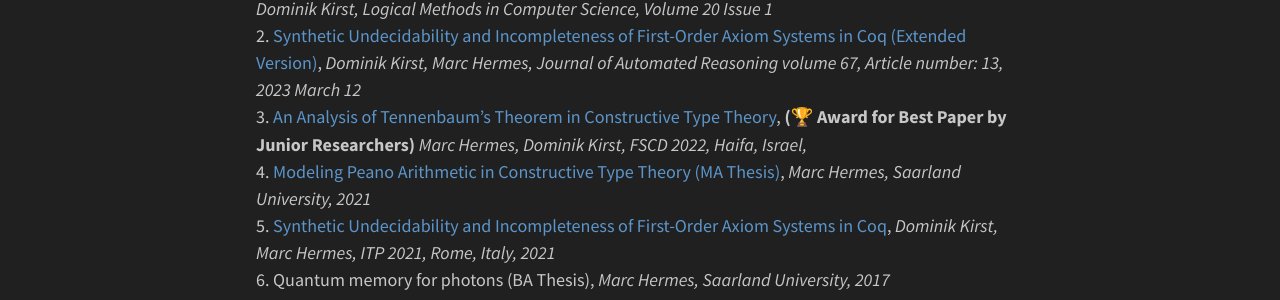
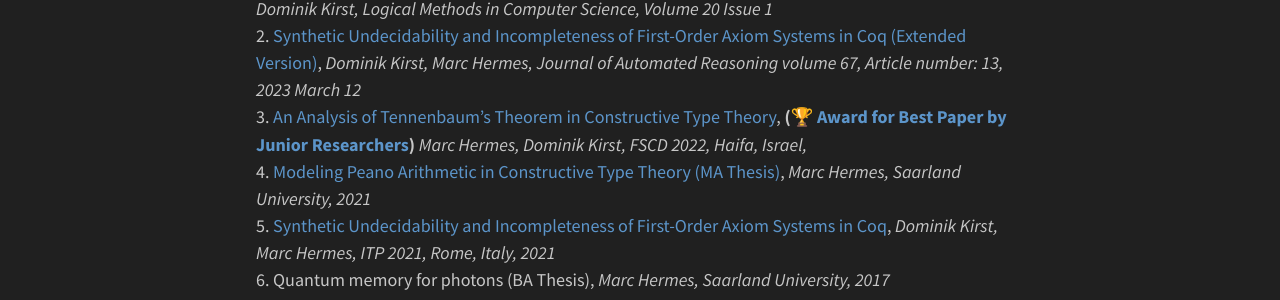
Before and after one commit to HermesMarc/hermesmarc.github.io, a Jekyll site: the page built from about.md, in a window 1280 px wide. Shown: the part 804-1104 px from the top of the page. Built offline with Jekyll 4.4.1, drawn with Linux system fonts in a browser that asks for light colours; nearby versions of some CDN libraries; part of the change alters nothing that is shown.

```diff
--- a/about.md
+++ b/about.md
@@ -16,7 +16,7 @@ In my free time, I enjoy scaling the heights of the local climbing gym, watching
 
 6. [An Analysis of Tennenbaum's Theorem in Constructive Type Theory (Journal Version)](https://lmcs.episciences.org/13204) *Marc Hermes, Dominik Kirst, Logical Methods in Computer Science, Volume 20 Issue 1*
 5. [Synthetic Undecidability and Incompleteness of First-Order Axiom Systems in Coq (Extended Version)](https://link.springer.com/article/10.1007/s10817-022-09647-x), *Dominik Kirst, Marc Hermes, Journal of Automated Reasoning volume 67, Article number: 13, 2023 March 12*
-4. [An Analysis of Tennenbaum's Theorem in Constructive Type Theory](https://drops.dagstuhl.de/opus/volltexte/2022/16290/pdf/LIPIcs-FSCD-2022-9.pdf), **(🏆 Award for Best Paper by Junior Researchers)** *Marc Hermes, Dominik Kirst, FSCD 2022, Haifa, Israel,*
+4. [An Analysis of Tennenbaum's Theorem in Constructive Type Theory](https://drops.dagstuhl.de/opus/volltexte/2022/16290/pdf/LIPIcs-FSCD-2022-9.pdf), **(🏆 [Award for Best Paper by Junior Researchers](https://fscd-conference.org/editions/best-paper-awards/))** *Marc Hermes, Dominik Kirst, FSCD 2022, Haifa, Israel,*
 3. [Modeling Peano Arithmetic in Constructive Type Theory (MA Thesis)](https://raw.githubusercontent.com/HermesMarc/Documents/main/thesis.pdf), *Marc Hermes, Saarland University, 2021*
 2. [Synthetic Undecidability and Incompleteness of First-Order Axiom Systems in Coq](https://drops.dagstuhl.de/opus/volltexte/2021/13918/pdf/LIPIcs-ITP-2021-23.pdf), *Dominik Kirst, Marc Hermes, ITP 2021, Rome, Italy, 2021*
 1. Quantum memory for photons (BA Thesis), *Marc Hermes, Saarland University, 2017*
```
